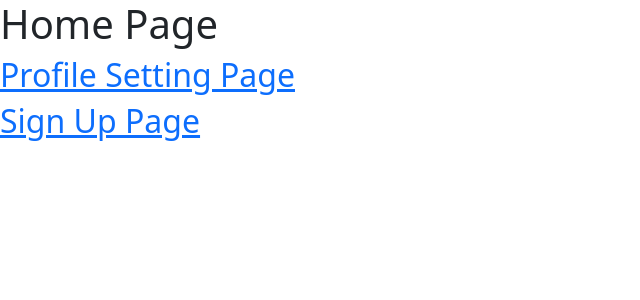
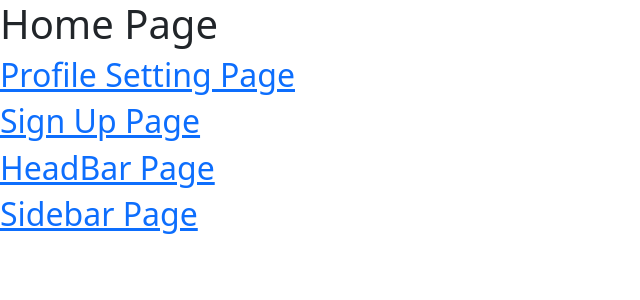
Before and after one commit to hypnosw/Entertainia, a React (Create React App) app: page /#/ in a window 1280 px wide. Shown: the top 300 px of the page, without its empty margins (0-640 px from the left). Built offline with nearby package versions, Linux system fonts and the light colour scheme.

Commit message:
add route in App.js and add link to home for sidebar and headbar

```diff
--- a/src/App.js
+++ b/src/App.js
@@ -5,7 +5,9 @@ import { Routes, Route, Navigate } from "react-router";
 import SignUp from "./Components/SignUp";
 import ProfileSetting from "./Components/Profile-Setting";
 import Home from "./Home";
-import {Provider} from "react-redux";
+import HeadBar from "./Components/HeadBar";
+import SideBar from "./Components/SideBar";
+import { Provider } from "react-redux";
 import store from "./store";
 
 function App() {
@@ -13,13 +15,14 @@ function App() {
     <Provider store={store}>
       <HashRouter>
         <Routes>
-                  <Route path="/" element={<Home/>} />
+          <Route path="/" element={<Home />} />
           <Route path="/SignUp" element={<SignUp />} />
-                  <Route path="/profile-setting" element={<ProfileSetting/>} />
+          <Route path="/profile-setting" element={<ProfileSetting />} />
+          <Route path="/HeadBar" element={<HeadBar />} />
+          <Route path="/SideBar" element={<SideBar />} />
         </Routes>
       </HashRouter>
     </Provider>
-
   );
 }
 
--- a/src/Home/index.js
+++ b/src/Home/index.js
@@ -1,13 +1,23 @@
-import {Link} from "react-router-dom";
+import { Link } from "react-router-dom";
 import HeadBar from "../Components/HeadBar";
 
-export default function Home(){
-    return(
-        <div>
-            {/* <HeadBar /> */}
-            <h1>Home Page</h1>
-            <Link to="/profile-setting"><h2>Profile Setting Page</h2></Link>
-            <Link to="/SignUp"><h2>Sign Up Page</h2></Link>
-        </div>
-    )
-};
+export default function Home() {
+  return (
+    <div>
+      {/* <HeadBar /> */}
+      <h1>Home Page</h1>
+      <Link to="/profile-setting">
+        <h2>Profile Setting Page</h2>
+      </Link>
+      <Link to="/SignUp">
+        <h2>Sign Up Page</h2>
+      </Link>
+      <Link to="/HeadBar">
+        <h2>HeadBar Page</h2>
+      </Link>
+      <Link to="/Sidebar">
+        <h2>Sidebar Page</h2>
+      </Link>
+    </div>
+  );
+}
```
Lines whose indentation alone changed are shown as unchanged.
